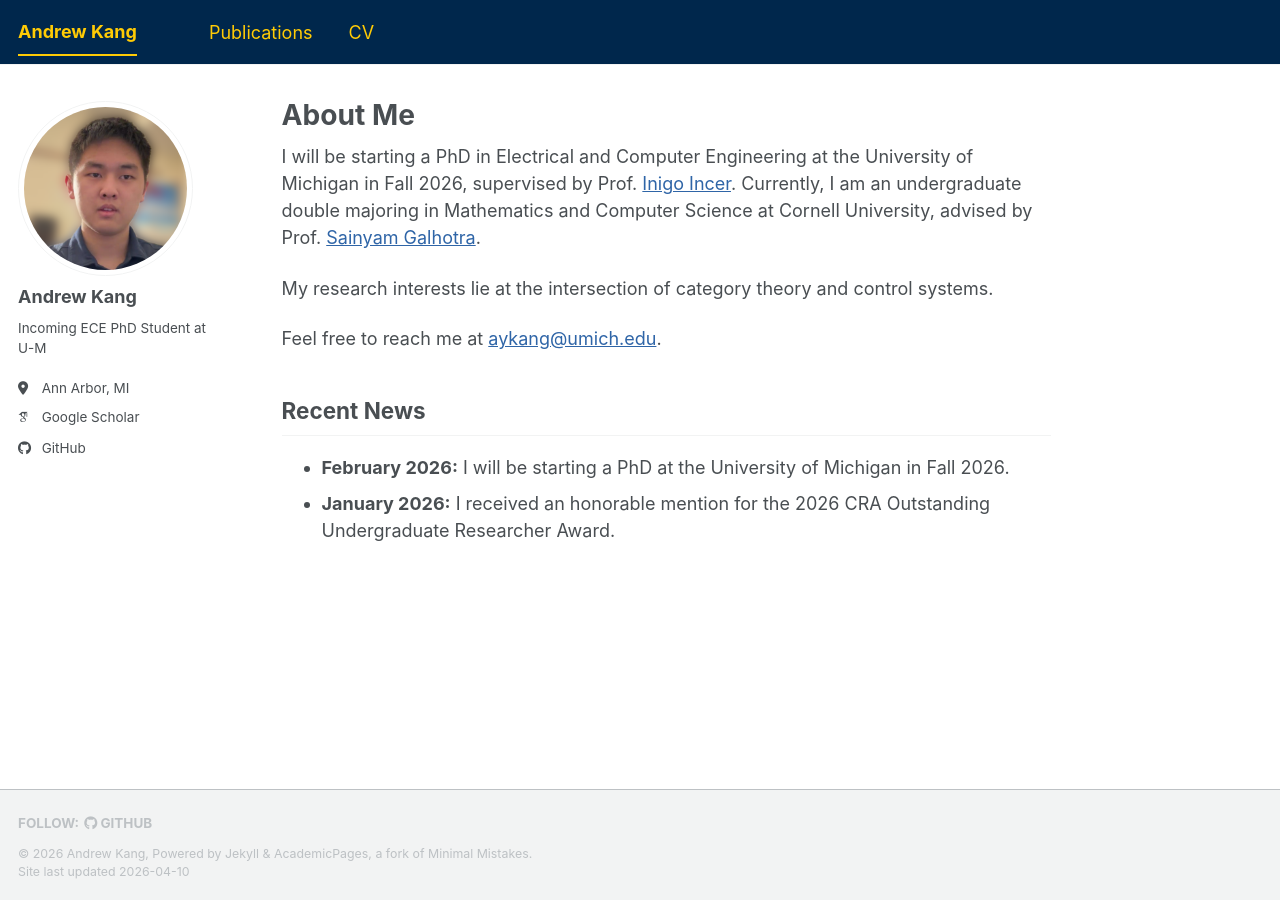
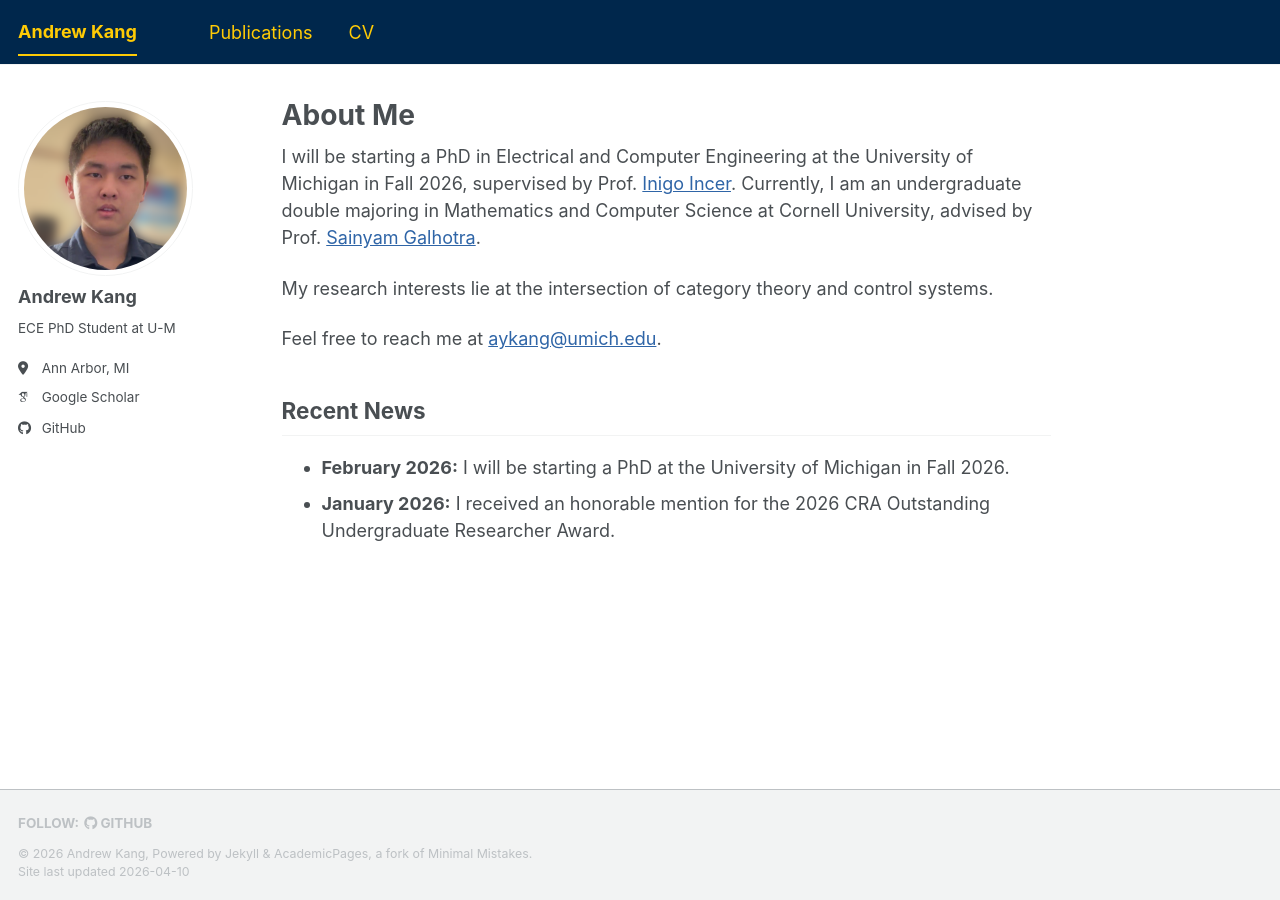
Before and after one commit to andrew-kang/andrew-kang.github.io, a Jekyll site: the page built from _pages/about.md, in a window 1280 px wide. Built offline with Jekyll 4.4.1, drawn with Linux system fonts in a browser that asks for light colours; some web fonts are replaced; a script bundle is joined from its source files by our own code; library files that are not in the unit come from our copies.

Commit message:
Remove superfluous "incoming" from bio

```diff
--- a/_config.yml
+++ b/_config.yml
@@ -26,7 +26,7 @@
   avatar           : "profile.png"
   name             : "Andrew Kang"
   pronouns         : # example: "she/her"
-  bio              : "Incoming ECE PhD Student at U-M"
+  bio              : "ECE PhD Student at U-M"
   employer         : # "University of Michigan"
   location         : "Ann Arbor, MI"
   uri              : # URL
```
